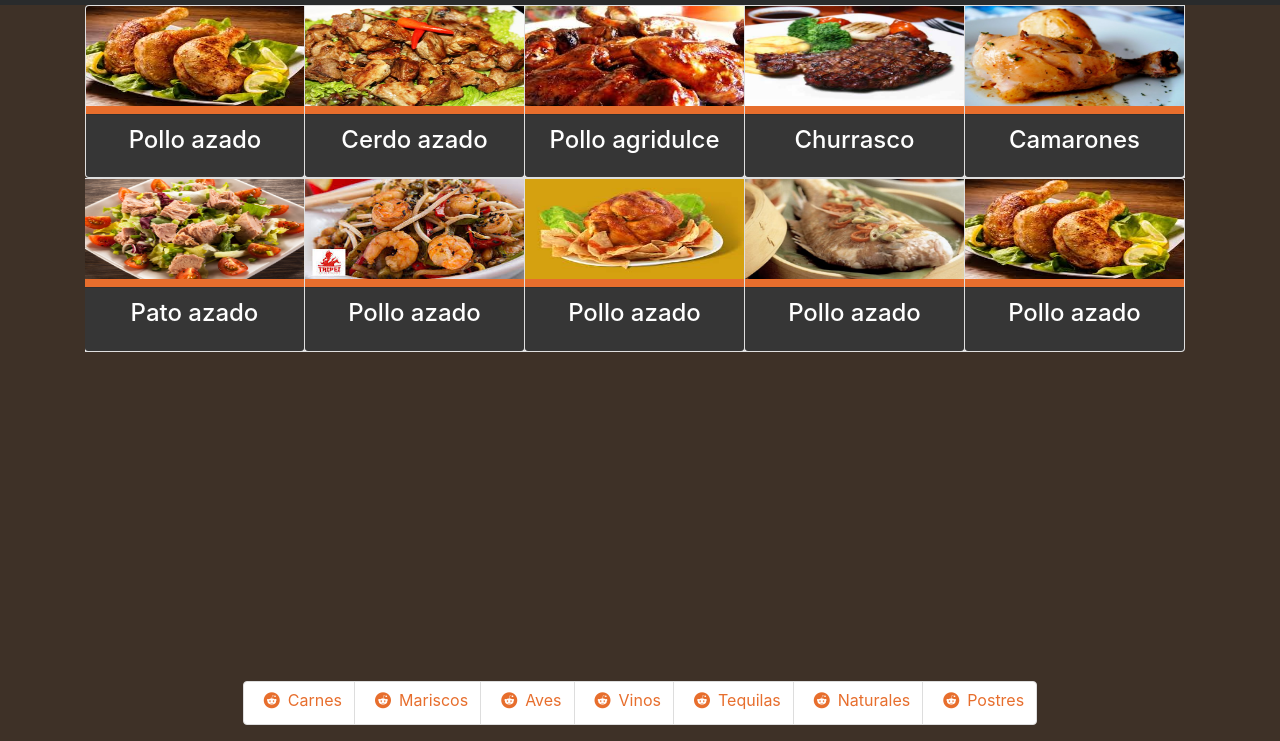
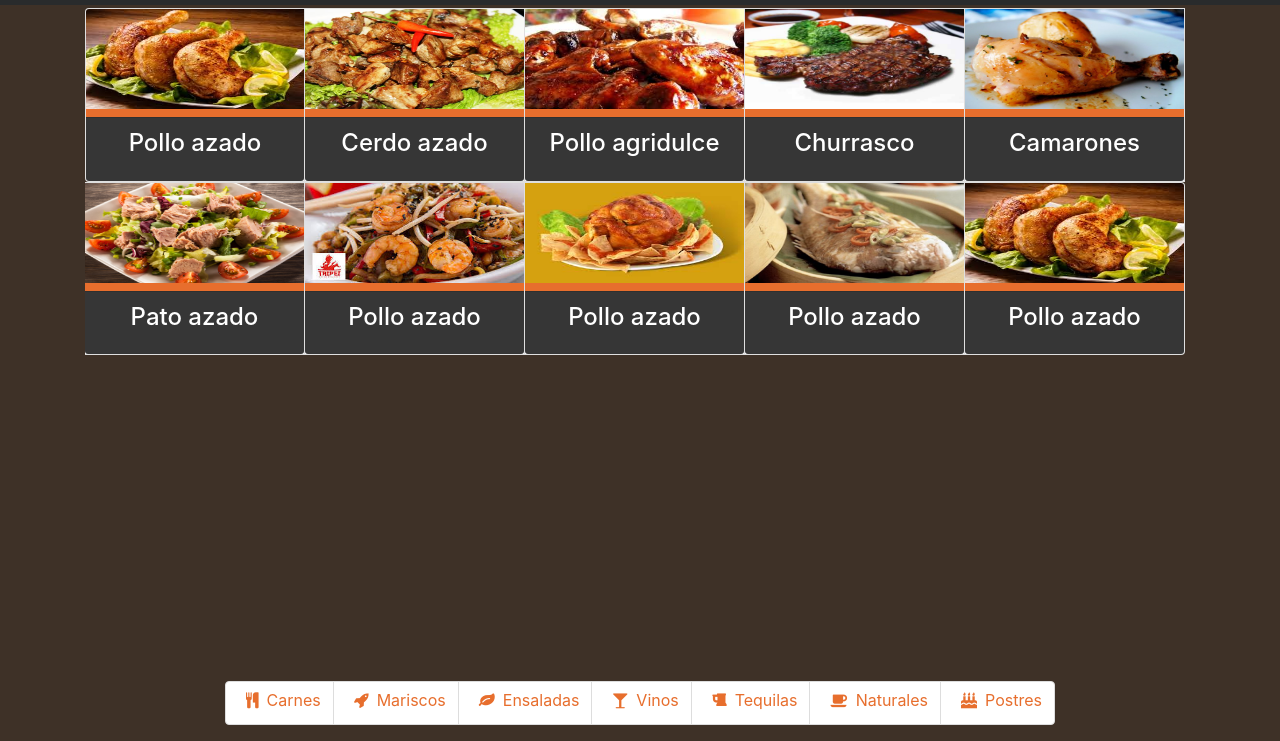
Before and after one commit to motedyn/2017_pos_restaurante, a plain HTML site: page index1.html in a window 1280 px wide. Shown: the part 59-800 px from the top of the page. Drawn offline with Linux system fonts and the light colour scheme; files whose address does not match are found by name.

Commit message:
update
update

```diff
--- a/css/restaurante1.sass
+++ b/css/restaurante1.sass
@@ -19,7 +19,7 @@ body
 		font-size: 2rem
 
 .card-group
-	margin-top: 4rem
+	margin-top: 4.2rem
 	margin-bottom: 4rem
 	.card
 		text-align: center
--- a/index1.html
+++ b/index1.html
@@ -130,21 +130,21 @@
 		<nav aria-label="...">
 		  <ul class="pagination justify-content-center fixed-bottom">
 		    <li class="page-item">
-		      <a class="page-link" href="#" tabindex="-1"><h4 class="fa fa-reddit mx-2" ></h4>Carnes</a>
+		      <a class="page-link" href="#" tabindex="-1"><h4 class="fa fa-cutlery mx-2" ></h4>Carnes</a>
 		    </li>
-		    <li class="page-item"><a class="page-link" href="#"><h4 class="fa fa-reddit mx-2" ></h4>Mariscos</a></a></li>
+		    <li class="page-item"><a class="page-link" href="#"><h4 class="fa fa-rocket mx-2" ></h4>Mariscos</a></a></li>
 		    <li class="page-item ">
-		      <a class="page-link" href="#"><h4 class="fa fa-reddit mx-2" ></h4>Aves</a>
+		      <a class="page-link" href="#"><h4 class="fa fa-leaf mx-2" ></h4>Ensaladas</a>
 		    </li>
-		    <li class="page-item"><a class="page-link" href="#"><h4 class="fa fa-reddit mx-2" ></h4>Vinos</a></li>
+		    <li class="page-item"><a class="page-link" href="#"><h4 class="fa fa-glass mx-2" ></h4>Vinos</a></li>
 		    <li class="page-item">
-		      <a class="page-link" href="#"><h4 class="fa fa-reddit mx-2" ></h4>Tequilas</a>
+		      <a class="page-link" href="#"><h4 class="fa fa-beer mx-2" ></h4>Tequilas</a>
 		    </li>
 		    <li class="page-item">
-		        <a class="page-link" href="#"><h4 class="fa fa-reddit mx-2" ></h4>Naturales</a>
+		        <a class="page-link" href="#"><h4 class="fa fa-coffee mx-2" ></h4>Naturales</a>
 		     </li>
 		     <li class="page-item">
-		      <a class="page-link" href="#"><h4 class="fa fa-reddit mx-2" ></h4>Postres</a>
+		      <a class="page-link" href="#"><h4 class="fa fa-birthday-cake mx-2" ></h4>Postres</a>
 		    </li>
 		  </ul>
 		</nav>
```
Also changed, not shown: css/restaurante1.css, 1 other file.
